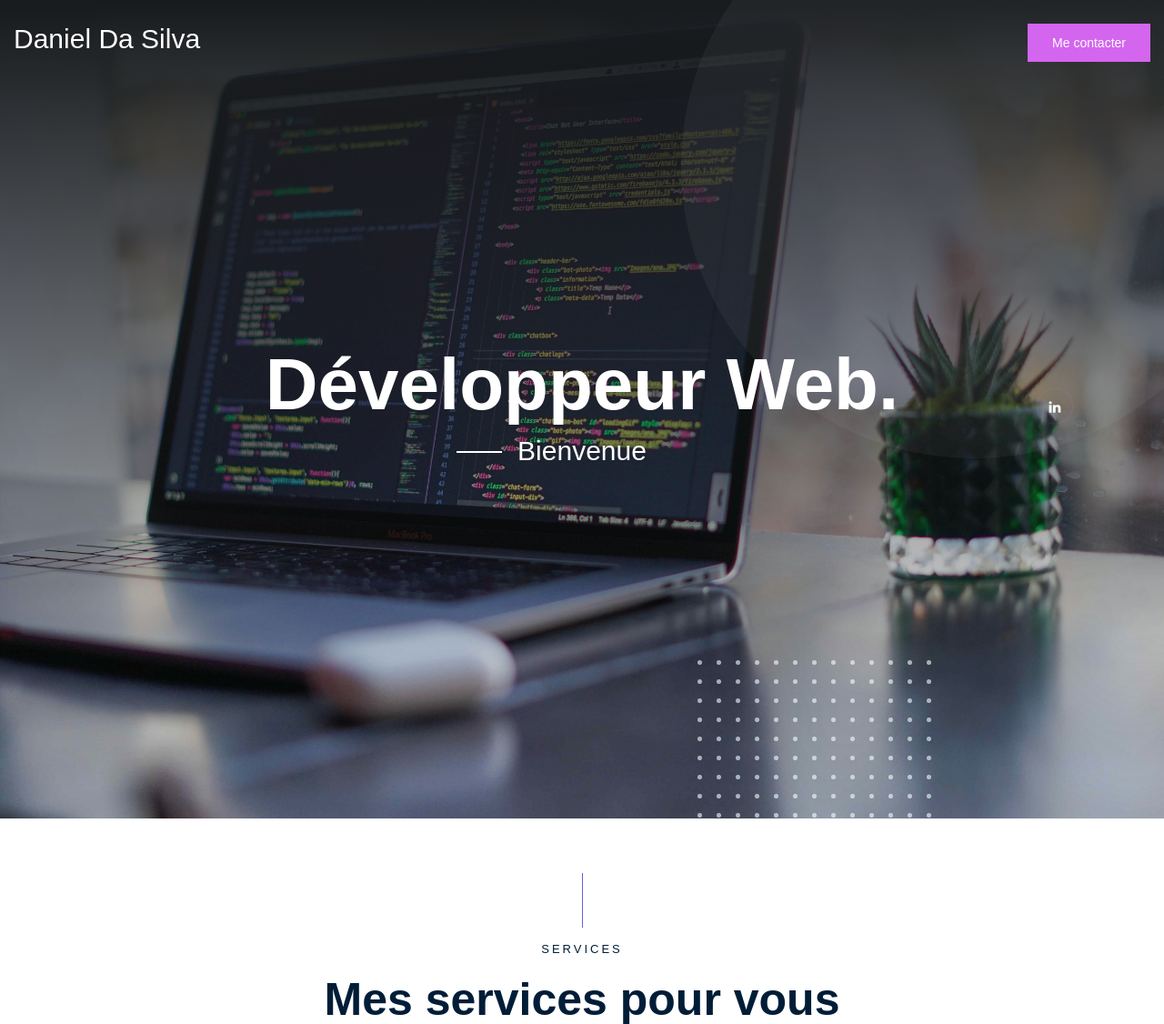
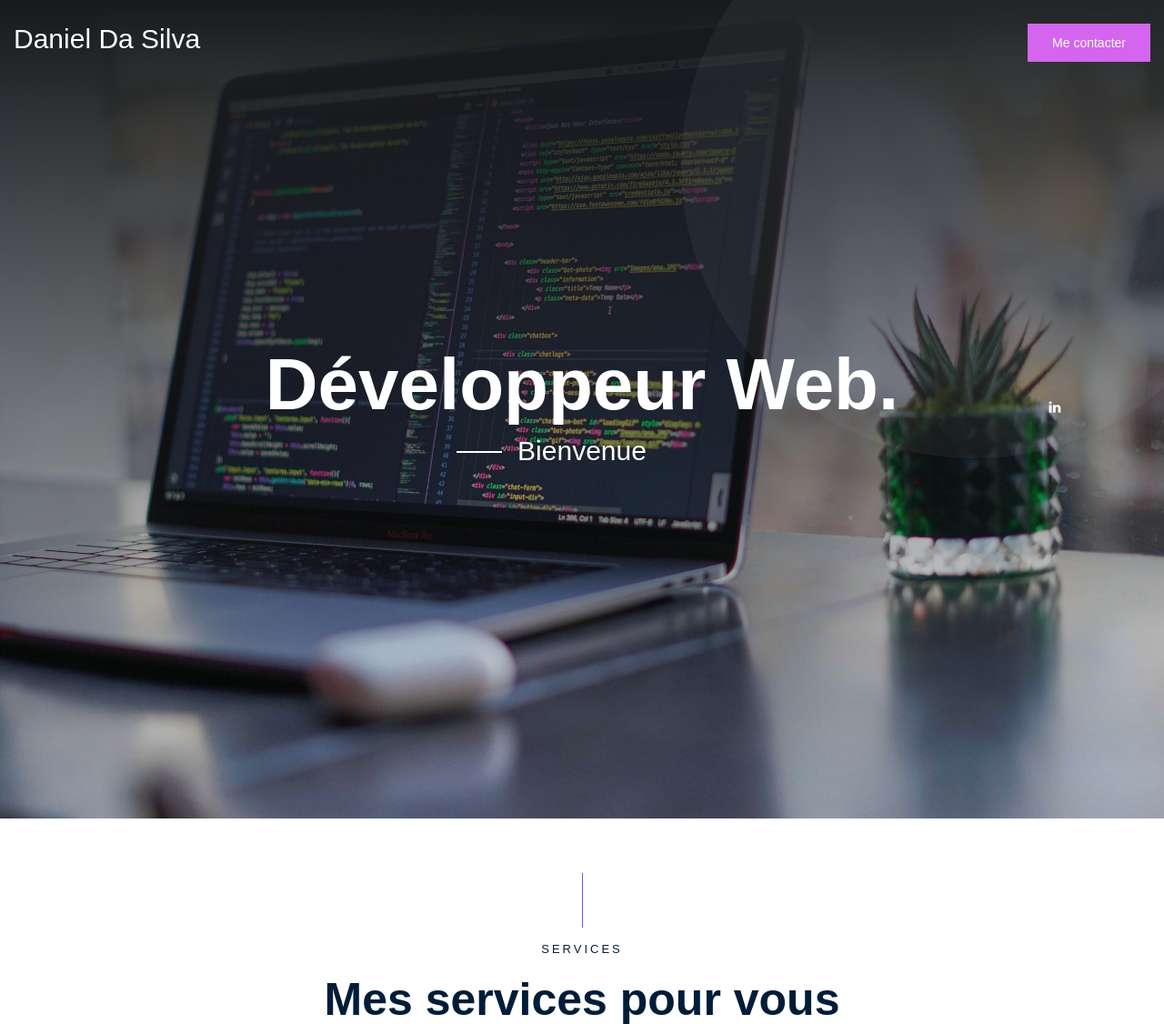
Before and after one commit to dani452/portfolio, a PHP site: page /index.php in a window 1280 px wide. Shown: the top 1126 px of the page at 91% size. Run offline with PHP 8.4, Linux system fonts and the light colour scheme; data that the repository does not hold is empty; some web fonts are replaced.

Commit message:
cleaning img

```diff
--- a/partials/header.php
+++ b/partials/header.php
@@ -4,7 +4,7 @@
 <head>
     <meta charset="utf-8">
     <meta http-equiv="x-ua-compatible" content="ie=edge">
-    <title>Daniel Da Silva</title>
+    <title>Daniel</title>
     <meta name="description" content="Bonjour à vous, voici mon portfolio de développeur web. Si vous etes à la recherche d'un développeur, je vous invite à voir mon site personnel. Bonne journée à vous !">
     <meta name="viewport" content="width=device-width, initial-scale=1">
 
@@ -77,9 +77,7 @@
     <!-- slider_area_start -->
     <div class="slider_area">
         <div class="single_slider  d-flex align-items-center slider_bg_1">
-            <div class="shap_pattern d-none d-lg-block">
-                <img src="img/about/grid.png" alt="">
-            </div>
+
             <div class="social_links">
                 <ul>
                     <li><a href="https://www.linkedin.com/in/daniel-da-silva-wilder/" target="blank"> <i class="fa fa-linkedin"></i> </a></li>
```
Also changed, not shown: img/about/color_grid.png (deleted), img/about/grid.png (deleted), img/banner/bradcam.png (deleted), img/banner/portfolio_bg.png (deleted), img/banner/product.png (deleted).
